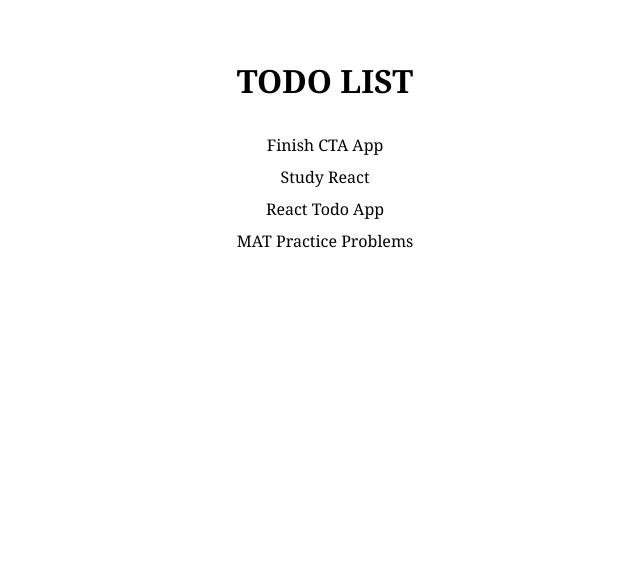
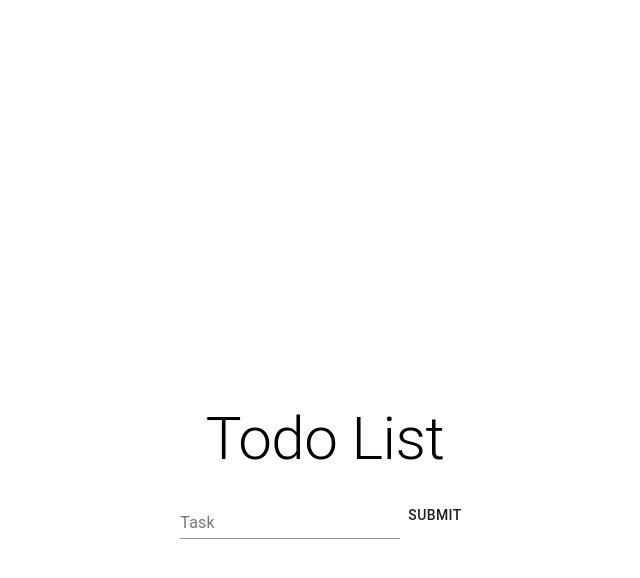
Before and after one commit to jopieji/to-do, a React (Create React App) app: page / in a window 1280 px wide. Shown: the top 578 px of the page, without its empty margins (315-955 px from the left). Built offline with nearby package versions, Linux system fonts and the light colour scheme.

Commit message:
revamp todo list with material ui and better logic

```diff
--- a/package.json
+++ b/package.json
@@ -3,12 +3,15 @@
   "version": "0.1.0",
   "private": true,
   "dependencies": {
+    "@material-ui/core": "^4.12.3",
+    "@material-ui/icons": "^4.11.2",
     "@testing-library/jest-dom": "^5.16.2",
     "@testing-library/react": "^12.1.3",
     "@testing-library/user-event": "^13.5.0",
     "react": "^17.0.2",
     "react-dom": "^17.0.2",
     "react-scripts": "5.0.0",
+    "uuid": "^8.3.2",
     "web-vitals": "^2.1.4"
   },
   "scripts": {
--- a/src/App.css
+++ b/src/App.css
@@ -1,7 +1,26 @@
 .App {
     text-align: center;
+    display: flex;
+    height: 100%;
+    flex-direction: column;
+    align-items: center;
+    justify-content: center;
     font-family: Georgia, 'Times New Roman', Times, serif;
-    padding: 30px;
+    padding: 30%;
+}
+
+.body, html, #root {
+    height: 100%;
+}
+
+.todo-form {
+    display: flex;
+    flex-direction: row;
+    align-items: center;
+}
+
+li {
+    text-align: initial;
 }
 
 .spacer {
--- a/src/App.js
+++ b/src/App.js
@@ -1,19 +1,61 @@
-import { render } from "@testing-library/react";
+import React, { useEffect, useState } from 'react';
+import './App.css';
 // header component
 import Header from "./head";
 // todo list component
-import TodoList from "./TodoList";
-import data from './data.json';
-import React, { useState } from 'react';
-import './App.css';
+import TodoList from "./components/TodoList";
+// todo form component
+import TodoForm from "./components/TodoForm";
 
+import Typography from "@material-ui/core/Typography";
+
+const LOCAL_STORAGE_KEY = "react-todo-list-todos";
 
 function App() {
-  const [ todoList, setTodoList ] = useState(data);
+  const [ todos, setTodos ] = useState([]);
+
+  useEffect(() => {
+    const storageTodos = JSON.parse(localStorage.getItem(LOCAL_STORAGE_KEY));
+    if (storageTodos) {
+      setTodos(storageTodos);
+    }
+  }, []);
+
+  useEffect(() => {
+    localStorage.setItem(LOCAL_STORAGE_KEY, JSON.stringify(todos));
+  }, [todos]);
+
+  function addTodo(todo) {
+    setTodos([todo, ...todos]);
+  }
+
+  function toggleComplete(id) {
+    setTodos(
+      todos.map(todo => {
+        if (todo.id === id) {
+          return {
+            ...todo,
+            completed: !todo.completed
+          };
+          return todo;
+        }
+      })
+    );
+  }
+
+  function removeTodo(id) {
+    setTodos(todos.filter(todo => todo.id !== id));
+  }
+
     return (
       <div className="App">
-        <Header/>
-        <TodoList todoList={todoList}/>
+        <Typography style={{ padding: 16 }} variant="h2">Todo List</Typography>
+        <TodoForm addTodo={addTodo} />
+        <TodoList
+          todos={todos}
+          toggleComplete={toggleComplete}
+          removeTodo={removeTodo}
+        />
       </div>
     );
 }
--- a/src/Todo.js
+++ /dev/null
@@ -1,11 +0,0 @@
-import React from "react";
-
-const Todo = ({todo}) => {
-    return (
-        <div>
-            {todo.event}
-        </div>
-    );
-};
-
-export default Todo;
--- a/src/TodoList.js
+++ /dev/null
@@ -1,18 +0,0 @@
-import React from "react";
-import Todo from "./Todo";
-
-const TodoList = ({todoList}) => {
-    return (
-        <div>
-            {todoList.map(todo => {
-                return (
-                    <div className="spacer">
-                    <Todo todo={todo}/>
-                    </div>
-                );
-        })}
-        </div>
-    );
-};
-
-export default TodoList;
--- /dev/null
+++ b/src/components/Todo.js
@@ -0,0 +1,35 @@
+import React, { useState } from 'react';
+import { Checkbox, IconButton, ListItem, Typography } from "@material-ui/core";
+import CloseIcon from "@material-ui/icons/Close";
+
+function Todo({ todo, toggleComplete, removeTodo }) {
+
+    function handleCheckboxClick() {
+        toggleComplete(todo.id);
+    }
+
+    function handleRemoveClick() {
+        removeTodo(todo.id);
+    }
+
+   return (
+    <ListItem style={{ display: "flex" }}>
+        <Checkbox
+            checked={todo.completed}
+            onClick={handleCheckboxClick}
+        />
+        <Typography
+            variant="body1"
+            style={{
+                textDecoration: todo.completed ? "line-through" : null
+            }}
+        >{todo.task}</Typography>
+        <IconButton onClick={handleRemoveClick}>
+            <CloseIcon />
+        </IconButton>
+    </ListItem>
+
+   );
+}
+
+export default Todo;
--- /dev/null
+++ b/src/components/TodoForm.js
@@ -0,0 +1,38 @@
+import React, {useState} from 'react';
+import { v4 } from "uuid";
+import { Button, TextField } from "@material-ui/core";
+
+function TodoForm({ addTodo }) {
+    const [todo, setTodo] = useState({
+        id:"",
+        task:"",
+        completed: false
+    });
+
+    function handleTaskInputChange(e) {
+        setTodo({ ...todo, task: e.target.value });
+    }
+
+    function handleSubmit(e) {
+        e.preventDefault();
+        if (todo.task.trim()) {
+            addTodo({ ...todo, id: v4() });
+            setTodo({ ...todo, task: "" });
+        }
+    }
+
+    return (
+        <form className="todo-form" onSubmit={handleSubmit}>
+            <TextField
+                label="Task"
+                name="task"
+                type="text"
+                value={todo.task}
+                onChange={handleTaskInputChange}
+            />
+            <Button type="submit">Submit</Button>
+        </form>
+    );
+}
+
+export default TodoForm;
--- /dev/null
+++ b/src/components/TodoList.js
@@ -0,0 +1,21 @@
+import React, { useState } from 'react';
+import Todo from "./Todo"
+import { List } from "@material-ui/core";
+
+
+function TodoList({ todos, toggleComplete, removeTodo }) {
+    return (
+        <List>
+            {todos.map(todo => (
+                <Todo
+                    key={todo.id}
+                    todo={todo}
+                    toggleComplete={toggleComplete}
+                    removeTodo={removeTodo}
+                />
+            ))}
+        </List>
+    )
+}
+
+export default TodoList;
--- a/src/data.json
+++ /dev/null
@@ -1,22 +0,0 @@
-[
-    {
-        "id":1,
-        "event": "Finish CTA App",
-        "finished": true
-    },
-    {
-        "id":2,
-        "event": "Study React",
-        "finished": false
-    },
-    {
-        "id":3,
-        "event": "React Todo App",
-        "finished": false
-    },
-    {
-        "id":4,
-        "event": "MAT Practice Problems",
-        "finished": false
-    }
-]
```
Also changed, not shown: 1 other file (tests, documents, lock files or other folders).
